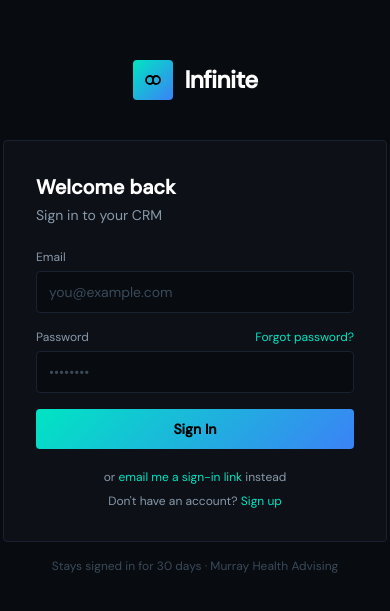
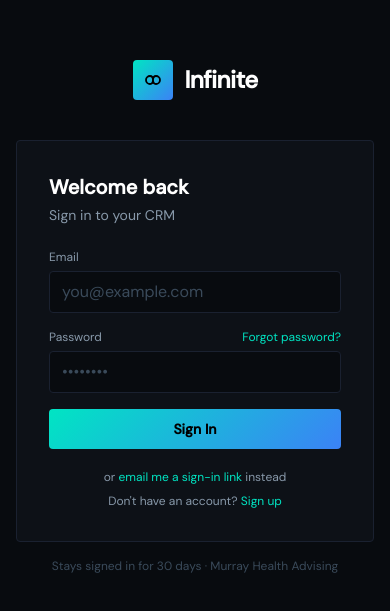
Before and after one commit to murrayhealthadvising/infinite-crm, a React (Vite) app: page / in a window 390 px wide. Shown: the part 105-716 px from the top of the page. Built offline with nearby package versions, Linux system fonts and the light colour scheme; no server answers; the HTML template or start-up script is replaced by a standard one.

Commit message:
iOS mobile fixes for both Safari + Chrome: dynamic viewport height, prevent input zoom, safe-area padding, tap highlight, PWA meta tags

```diff
--- a/index.html
+++ b/index.html
@@ -3,7 +3,16 @@
   <head>
     <meta charset="UTF-8" />
     <link rel="icon" type="image/svg+xml" href="/favicon.svg" />
-    <meta name="viewport" content="width=device-width, initial-scale=1.0" />
+    <!-- viewport-fit=cover — so we can pad for the notch/home indicator on
+         newer iPhones via env(safe-area-inset-*). Applies to both iOS Safari
+         AND iOS Chrome (they share the same WebKit engine). -->
+    <meta name="viewport" content="width=device-width, initial-scale=1.0, viewport-fit=cover" />
+    <!-- Web app meta so "Add to Home Screen" renders as a proper standalone
+         app on iOS without the browser chrome. -->
+    <meta name="apple-mobile-web-app-capable" content="yes" />
+    <meta name="apple-mobile-web-app-status-bar-style" content="black-translucent" />
+    <meta name="apple-mobile-web-app-title" content="Infinite" />
+    <meta name="theme-color" content="#080B0F" />
     <title>Infinite CRM</title>
     <link rel="preconnect" href="https://fonts.googleapis.com" />
     <link rel="preconnect" href="https://fonts.gstatic.com" crossorigin />
--- a/src/components/Layout.jsx
+++ b/src/components/Layout.jsx
@@ -3,8 +3,11 @@ import Sidebar from './Sidebar'
 import { useApp } from '../context/AppContext'
 export default function Layout() {
   const { sidebarOpen } = useApp()
+  // Use --app-height (100dvh on modern browsers) so the layout fills the true
+  // visible viewport on iOS — not 100vh, which includes the hidden URL bar
+  // and pushes content off-screen when Safari/Chrome show it.
   return (
-    <div className="flex h-screen overflow-hidden" style={{ background: '#080B0F' }}>
+    <div className="flex overflow-hidden" style={{ background: '#080B0F', height: 'var(--app-height, 100vh)' }}>
       <Sidebar />
       <main className="flex-1 overflow-auto transition-all duration-300"><Outlet /></main>
     </div>
--- a/src/index.css
+++ b/src/index.css
@@ -3,12 +3,60 @@
 @tailwind utilities;
 
 * { box-sizing: border-box; }
+
+/* Full app height that respects iOS URL bar showing/hiding.
+   100vh includes the hidden URL bar (so content spills below the visible area
+   when the bar is showing). 100dvh tracks the actual visible viewport in real
+   time. --app-height gets used by anything that needs true full-height on
+   iOS (Layout.jsx). Falls back to 100vh in browsers that don't support dvh. */
+:root {
+  --app-height: 100vh;
+  --app-height: 100dvh;
+}
+
 body {
   background: #080B0F;
   color: #E8EDF5;
   font-family: 'DM Sans', sans-serif;
   -webkit-font-smoothing: antialiased;
+  /* Remove the blue flash iOS puts on tapped elements. Individual buttons can
+     re-enable via CSS if they want the effect. */
+  -webkit-tap-highlight-color: transparent;
+  /* Prevent horizontal scroll from wide elements at narrow widths. */
+  overflow-x: hidden;
 }
+
+/* Prevent iOS auto-zoom when focusing text inputs. iOS zooms IN whenever an
+   input has computed font-size < 16px. Bump the base to 16px on iOS-sized
+   viewports only — desktop stays with its normal Tailwind sizing. */
+@media (max-width: 640px) {
+  input[type="text"],
+  input[type="email"],
+  input[type="tel"],
+  input[type="password"],
+  input[type="number"],
+  input[type="search"],
+  input[type="url"],
+  input[type="date"],
+  input[type="datetime-local"],
+  input:not([type]),
+  textarea,
+  select {
+    font-size: 16px !important;
+  }
+}
+
+/* Safe-area padding on the outermost container so the notch and home
+   indicator don't crop content. Applied via Tailwind's arbitrary values
+   inside components, but a body-level fallback keeps nothing from being
+   clipped by default. */
+body {
+  padding-top: env(safe-area-inset-top);
+  padding-bottom: env(safe-area-inset-bottom);
+  padding-left: env(safe-area-inset-left);
+  padding-right: env(safe-area-inset-right);
+}
+
 ::-webkit-scrollbar { width: 4px; height: 4px; }
 ::-webkit-scrollbar-track { background: transparent; }
 ::-webkit-scrollbar-thumb { background: #1A2130; border-radius: 4px; }
--- a/src/pages/Login.jsx
+++ b/src/pages/Login.jsx
@@ -66,7 +66,7 @@ export default function Login() {
   }[mode]
 
   return (
-    <div className="min-h-screen flex items-center justify-center" style={{ background: '#080B0F' }}>
+    <div className="flex items-center justify-center px-4" style={{ background: '#080B0F', minHeight: 'var(--app-height, 100vh)' }}>
       <div className="w-full max-w-sm">
         {/* Logo */}
         <div className="flex items-center justify-center gap-3 mb-10">
```
